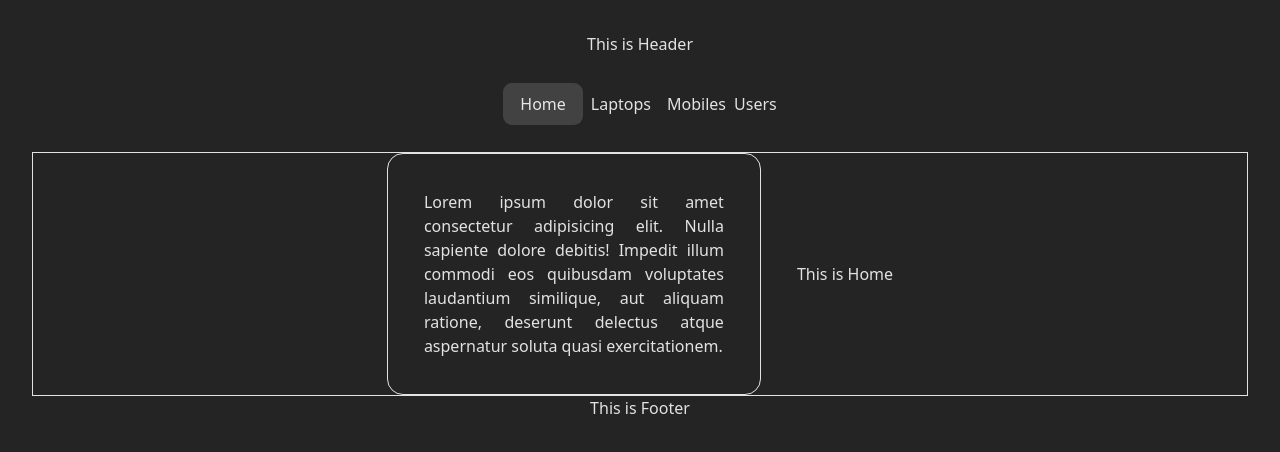
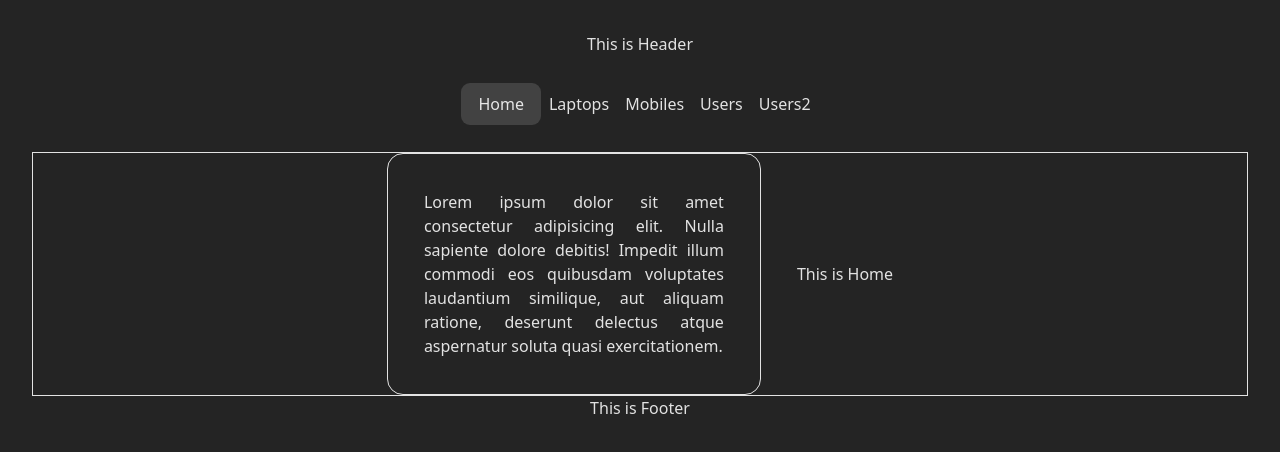
Before and after one commit to Riadul-Islam-551/React-router-practice, a React (Vite) app: page / in a window 1280 px wide. Shown: the top 452 px of the page. Built offline with nearby package versions, Linux system fonts and the light colour scheme; no server answers.

Commit message:
make a loading data in component-users2 using only react

```diff
--- a/src/components/header/Header.jsx
+++ b/src/components/header/Header.jsx
@@ -1,18 +1,29 @@
-import React from 'react'
-import { Link, NavLink } from 'react-router'
+import React from "react";
+import { Link, NavLink } from "react-router";
 
 const Header = () => {
   return (
     <div>
       <h3>This is Header</h3>
-      <nav className='my-9 '>
-        <NavLink to="/" className='p-2'>Home</NavLink>
-        <NavLink to="/laptops" className='p-2'>Laptops</NavLink>
-        <NavLink to="/mobiles" className='p-2'>Mobiles</NavLink>
-        <NavLink to="/users">Users</NavLink>
+      <nav className="my-9 ">
+        <NavLink to="/" className="p-2">
+          Home
+        </NavLink>
+        <NavLink to="/laptops" className="p-2">
+          Laptops
+        </NavLink>
+        <NavLink to="/mobiles" className="p-2">
+          Mobiles
+        </NavLink>
+        <NavLink to="/users" className="p-2">
+          Users
+        </NavLink>
+        <NavLink to="/users2" className="p-2">
+          Users2
+        </NavLink>
       </nav>
     </div>
-  )
-}
+  );
+};
 
-export default Header
+export default Header;
--- /dev/null
+++ b/src/components/users2/Users2.jsx
@@ -0,0 +1,15 @@
+import React, { use } from 'react'
+
+const Users2 = ({userPromis}) => {
+
+const users = use(userPromis)
+console.log('The users Data is',users)
+
+  return (
+    <div>
+      <h3>This is users 2</h3>
+    </div>
+  )
+}
+
+export default Users2
--- a/src/main.jsx
+++ b/src/main.jsx
@@ -1,4 +1,4 @@
-import { StrictMode } from "react";
+import { StrictMode, Suspense } from "react";
 import { createRoot } from "react-dom/client";
 import "./index.css";
 import App from "./App.jsx";
@@ -8,6 +8,11 @@ import Mobiles from "./components/mobiles/Mobiles.jsx";
 import Laptops from "./components/laptops/Laptops.jsx";
 import Home from "./components/home/Home.jsx";
 import Users from "./components/users/Users.jsx";
+import Users2 from "./components/users2/Users2.jsx";
+
+const userPromis = fetch("https://jsonplaceholder.typicode.com/users").then(
+  (res) => res.json()
+);
 
 const router = createBrowserRouter([
   {
@@ -18,11 +23,18 @@ const router = createBrowserRouter([
       { path: "mobiles", Component: Mobiles },
       { path: "laptops", Component: Laptops },
       {
-         path: "users",
-         loader: () => fetch('https://jsonplaceholder.typicode.com/users'),
-         Component: Users
-        }
-
+        path: "users",
+        loader: () => fetch("https://jsonplaceholder.typicode.com/users"),
+        Component: Users,
+      },
+      {
+        path: "users2",
+        element: (
+          <Suspense fallback={<span>Loading .... </span>}>
+            <Users2 userPromis={userPromis}></Users2>
+          </Suspense>
+        ),
+      },
     ],
   },
   {
```
